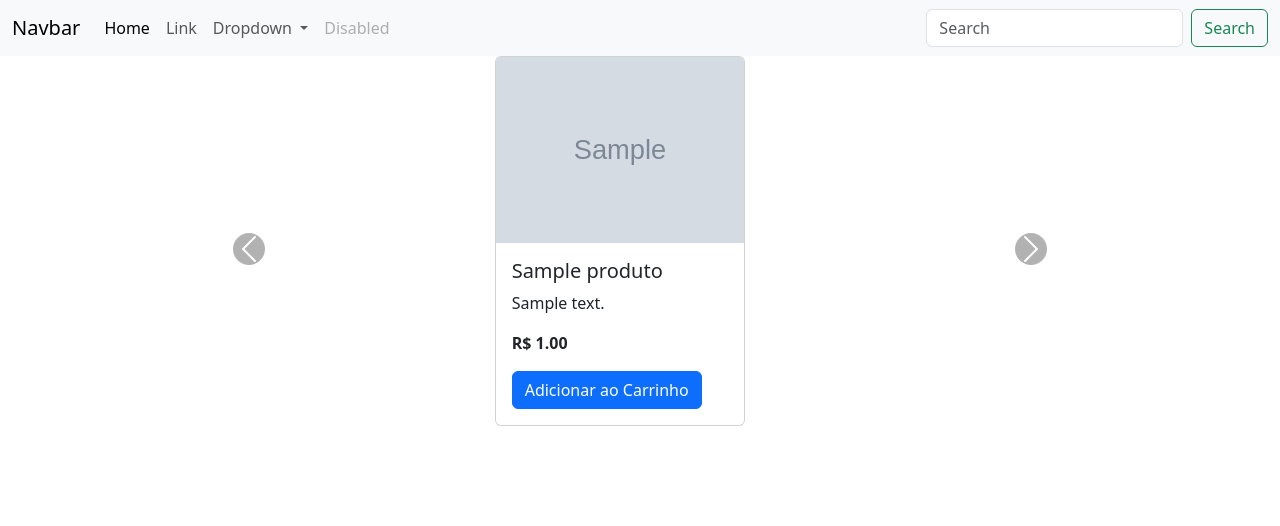
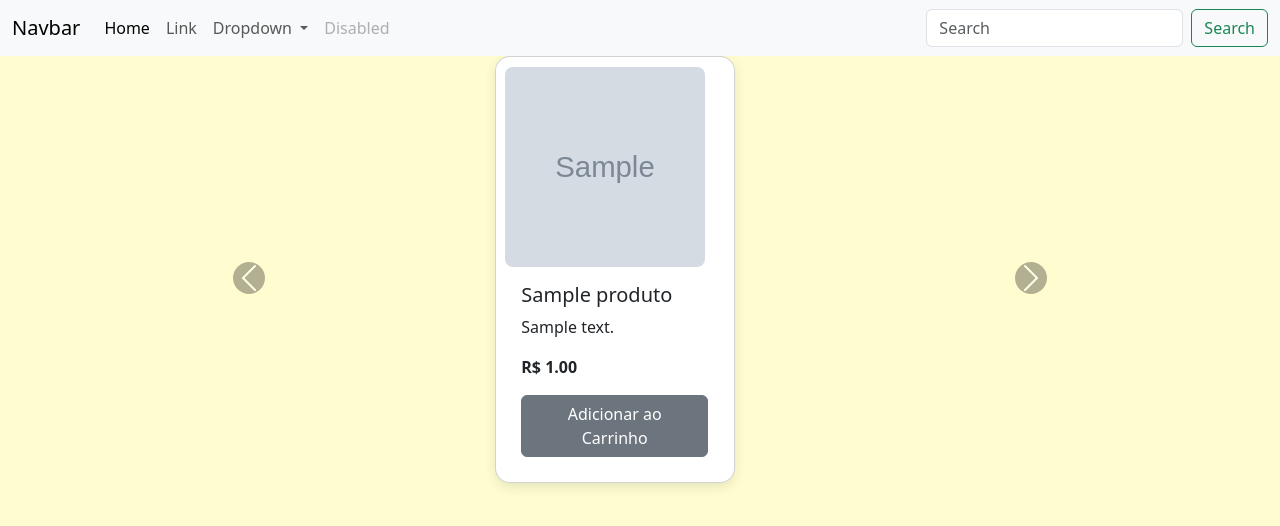
Before and after one commit to lucsdsm/tsi-2025.2-ta3-auth, a Django app: page /produtos/ in a window 1280 px wide. Shown: the top 526 px of the page. Run offline with Django 5.2, Linux system fonts and the light colour scheme; tables that the repository leaves empty hold one stand-in row (values such as "Sample post"); grey boxes marked "Sample" are stand-in pictures.

Commit message:
estilização em adamento

```diff
--- a/django/produtos/templates/produto_list.html
+++ b/django/produtos/templates/produto_list.html
@@ -7,6 +7,9 @@
     <title>Lista de Produtos</title>
     <link href="https://cdn.jsdelivr.net/npm/bootstrap@5.3.8/dist/css/bootstrap.min.css" rel="stylesheet" integrity="sha384-sRIl4kxILFvY47J16cr9ZwB07vP4J8+LH7qKQnuqkuIAvNWLzeN8tE5YBujZqJLB" crossorigin="anonymous">
      <style>
+    body{
+      background-color: #FFFDD0;
+      }
     .carousel-item {
       display: flex;
       justify-content: center;
@@ -15,6 +18,12 @@
 
     .card {
       width: 250px;
+      max-width: 240px;
+      background-color: #fff;
+      border-radius: 15px;
+      box-shadow: 0 4px 12px rgba(0,0,0,0.1);
+      padding: 0.6rem;
+      scroll-snap-align: start;
     }
 
     .carousel-control-prev-icon,
@@ -30,6 +39,11 @@
     .carousel-inner{
       justify-content: center;
     }
+   .card-img-top{
+    width: 200px;
+    height: 200px;
+    border-radius: 8px;
+   }
   </style>
 </head>
 <body>
@@ -81,7 +95,7 @@
               <div class="col-md-4">
                 <div class="card mb-3">
                   {% if produto.imagem %}
-                    <img src="{{ produto.imagem.url }}" class="card-img-top" alt="{{ produto.nome }}">
+                    <img src="{{ produto.imagem.url }}" class="card-img-top" alt="{{ produto.nome }}" class="teste">
                   {% else %}
                     <img src="{% static 'sem_imagem.png' %}" class="card-img-top" alt="Sem imagem">
                   {% endif %}
@@ -89,7 +103,7 @@
                     <h5 class="card-title">{{ produto.nome }}</h5>
                     <p class="card-text">{{ produto.descricao|truncatewords:15 }}</p>
                     <p class="card-text"><strong>R$ {{ produto.preco }}</strong></p>
-                    <a href="#" class="btn btn-primary">Adicionar ao Carrinho</a>
+                    <a href="#" class="btn btn-secondary">Adicionar ao Carrinho</a>
                   </div>
                 </div>
               </div>
```
